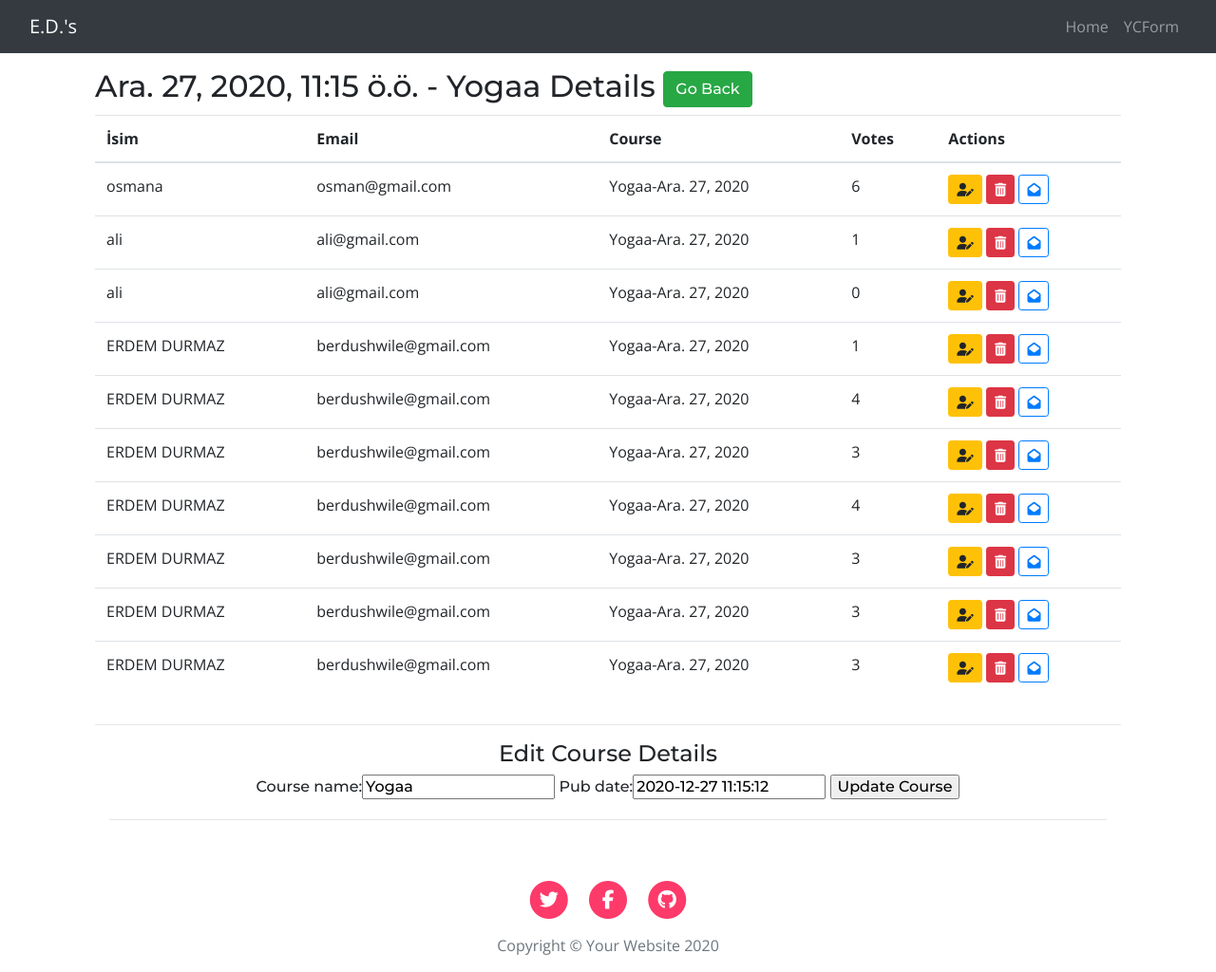
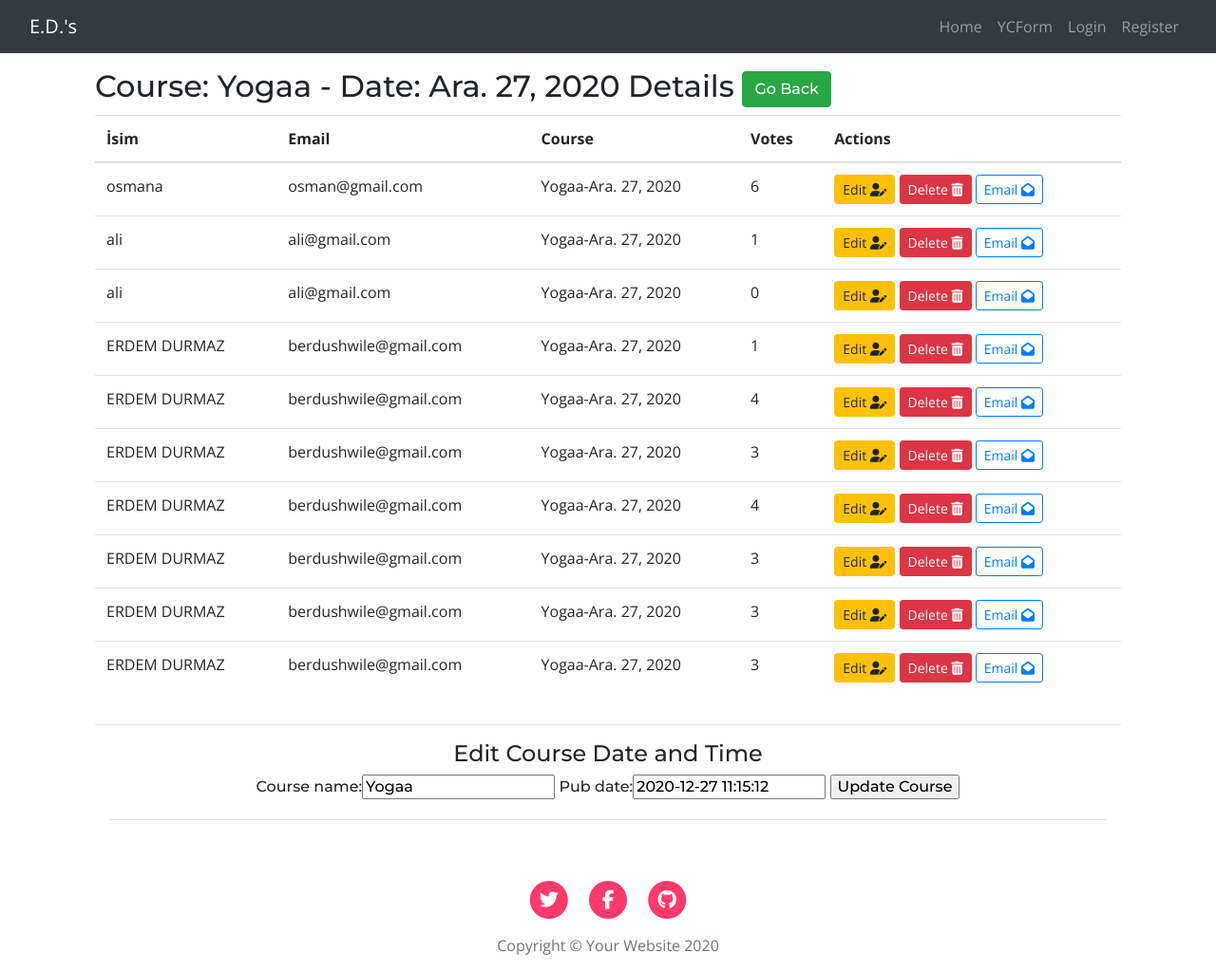
Before and after one commit to erdem-durmaz/Django-Course, a Django app: page /show-course/1/ in a window 1280 px wide. Shown: the whole page at 95% size. Run offline with Django 3.2, Linux system fonts and the light colour scheme; data comes from the database, SQL or seed files in the repository; both versions use the stored data as it was after the commit; some libraries are stand-ins or nearby versions.

Commit message:
minor fixes

```diff
--- a/mysite/courses/views.py
+++ b/mysite/courses/views.py
@@ -119,7 +119,7 @@ def update_attendee(request,attendee_id,course_id):
     attendee = get_object_or_404(Attendee,pk=attendee_id)
     course = get_object_or_404(Course,pk=course_id)
     form = AttendeeForm({
-                'course': course.id,
+                'course': course,
                 'name' : attendee.name,
                 'email' : attendee.email,
                 'votes' : attendee.votes,
@@ -127,7 +127,7 @@ def update_attendee(request,attendee_id,course_id):
     if request.method == 'POST':
         form = AttendeeForm(request.POST)
         if form.is_valid():
-            attendee.course = Course.objects.get(pk=form.cleaned_data['course'])
+            attendee.course = form.cleaned_data['course']
             attendee.name = form.cleaned_data['name']
             attendee.email = form.cleaned_data['email']
             attendee.votes = form.cleaned_data['votes']
--- a/mysite/templates/courses/courses.html
+++ b/mysite/templates/courses/courses.html
@@ -39,7 +39,7 @@
                     <td>
 
                         <a href="{% url 'courses:show_course' course.id %}"><button type="button"
-                                class="btn btn-warning btn-sm">Edit <i class="fas fa-address-book"></i></button></a>
+                                class="btn btn-warning btn-sm">Show <i class="fas fa-address-book"></i></button></a>
                         <a href="{% url 'courses:areyousure' course.id %}"><button type="button"
                                 class="btn btn-danger btn-sm">Delete <i class="fas fa-trash-alt"></i></button></a>
                         <a href="#"><button type="button" class="btn btn-outline-primary btn-sm">Email <i
--- a/mysite/templates/courses/show-course.html
+++ b/mysite/templates/courses/show-course.html
@@ -7,9 +7,8 @@
 <div class="container mt-3">
     <div class="row">
         <div class="col-lg-12 mx-auto ">
-            <h1>{{course.pub_date}} - {{course.course_name}} Details
+            <h1>Course: {{course.course_name}} - Date: {{course.pub_date|date}} Details
                 <a href="{% url 'courses:courses' %}"><button type="button" class="btn btn-success ">Go Back </button></a>
-
             </h1>
 
             <!--Registered Attendees-->
@@ -40,10 +39,10 @@
                         </td>
                         <td>
                             <a href="{% url 'courses:update_attendee' attendee.id course.id %}"><button type="button"
-                                    class="btn btn-warning btn-sm"><i class="fas fa-user-edit"></i></button></a>
-                            <a href="{% url 'courses:delete_attendee' attendee.id %}"><button type="button" class="btn btn-danger btn-sm"><i
+                                    class="btn btn-warning btn-sm">Edit <i class="fas fa-user-edit"></i></button></a>
+                            <a href="{% url 'courses:delete_attendee' attendee.id %}"><button type="button" class="btn btn-danger btn-sm">Delete <i
                                         class="fas fa-trash-alt"></i></button></a>
-                            <a href="#"><button type="button" class="btn btn-outline-primary btn-sm"><i
+                            <a href="#"><button type="button" class="btn btn-outline-primary btn-sm">Email <i
                                         class="fas fa-envelope-open"></i></button></a>
                         </td>
                     </tr>
@@ -55,7 +54,7 @@
 
 
     <div class="container mx-auto">
-        <h4 class="text-center"> Edit Course Details </h4>
+        <h4 class="text-center"> Edit Course Date and Time </h4>
             <h6 class="text-center"><form action="{% url 'courses:show_course' course.id %}" method="post" novalidate>
                 {% csrf_token %}
                 {{ form}}
--- a/mysite/templates/header.html
+++ b/mysite/templates/header.html
@@ -15,6 +15,18 @@
                 <li class="nav-item">
                     <a class="nav-link" href="{% url 'courses:courses' %}">YCForm</a>
                 </li>
+                {%if not user.is_authenticated %}
+                <li class="nav-item">
+                    <a class="nav-link" href="#">Login</a>
+                </li>
+                <li class="nav-item">
+                    <a class="nav-link" href="#">Register</a>
+                </li>
+                {% else %}
+                <li class="nav-item">
+                    <a class="nav-link" href="#">Log Out</a>
+                </li>
+                {% endif %}
             </ul>
         </div>
     </div>
@@ -22,8 +34,6 @@
 
 
 {% if messages %}
-
-
 {% for message in messages %}
 <div class="alert alert-{{ message.tags }} alert-dismissible fade show mb-0" role="alert">
     {{ message }}
```
Also changed, not shown: mysite/db.sqlite3.
